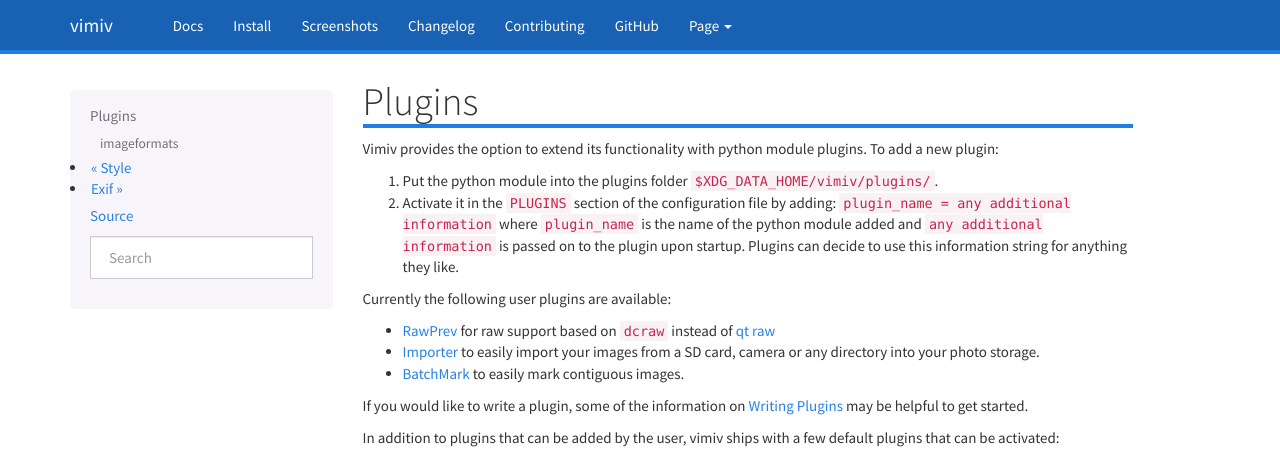
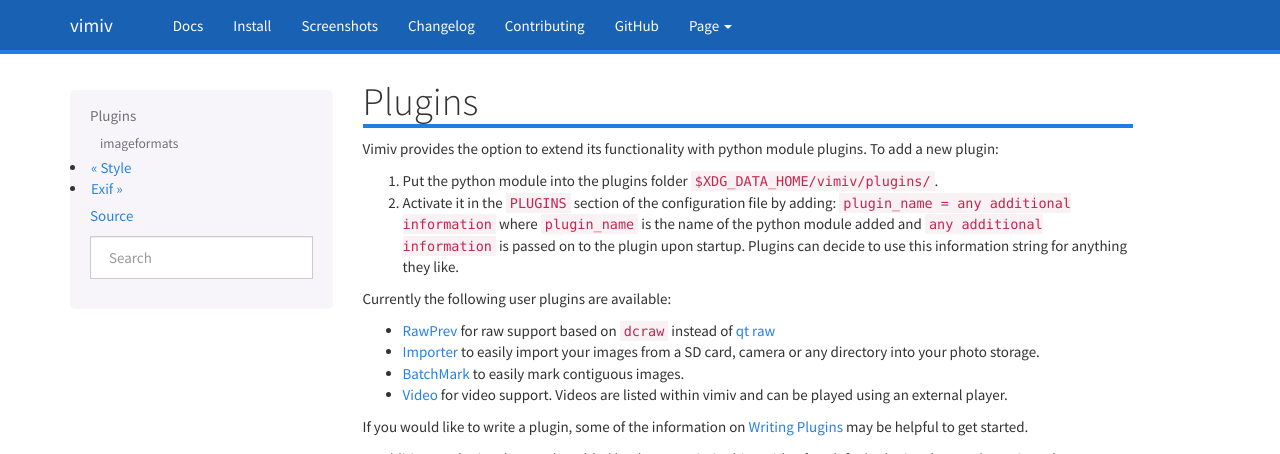
Before and after one commit to karlch/vimiv-qt, a Sphinx documentation site: the page built from docs/documentation/configuration/plugins.rst, in a window 1280 px wide, cut to the strip 0-454 px from the top of the page. Built offline with Sphinx 7.4.7, drawn with Linux system fonts in a browser that asks for light colours.

Commit message:
DOCS: mention new Video plugin

```diff
--- a/docs/documentation/configuration/plugins.rst
+++ b/docs/documentation/configuration/plugins.rst
@@ -20,6 +20,8 @@
 * `Importer <https://github.com/jcjgraf/Importer>`_ to easily import your images from a
   SD card, camera or any directory into your photo storage.
 * `BatchMark <https://github.com/jcjgraf/BatchMark>`_ to easily mark contiguous images.
+* `Video <https://github.com/jcjgraf/Video>`_ for video support. Videos are listed
+  within vimiv and can be played using an external player.
 
 If you would like to write a plugin, some of the information on :ref:`writing_plugins`
 may be helpful to get started.
```
